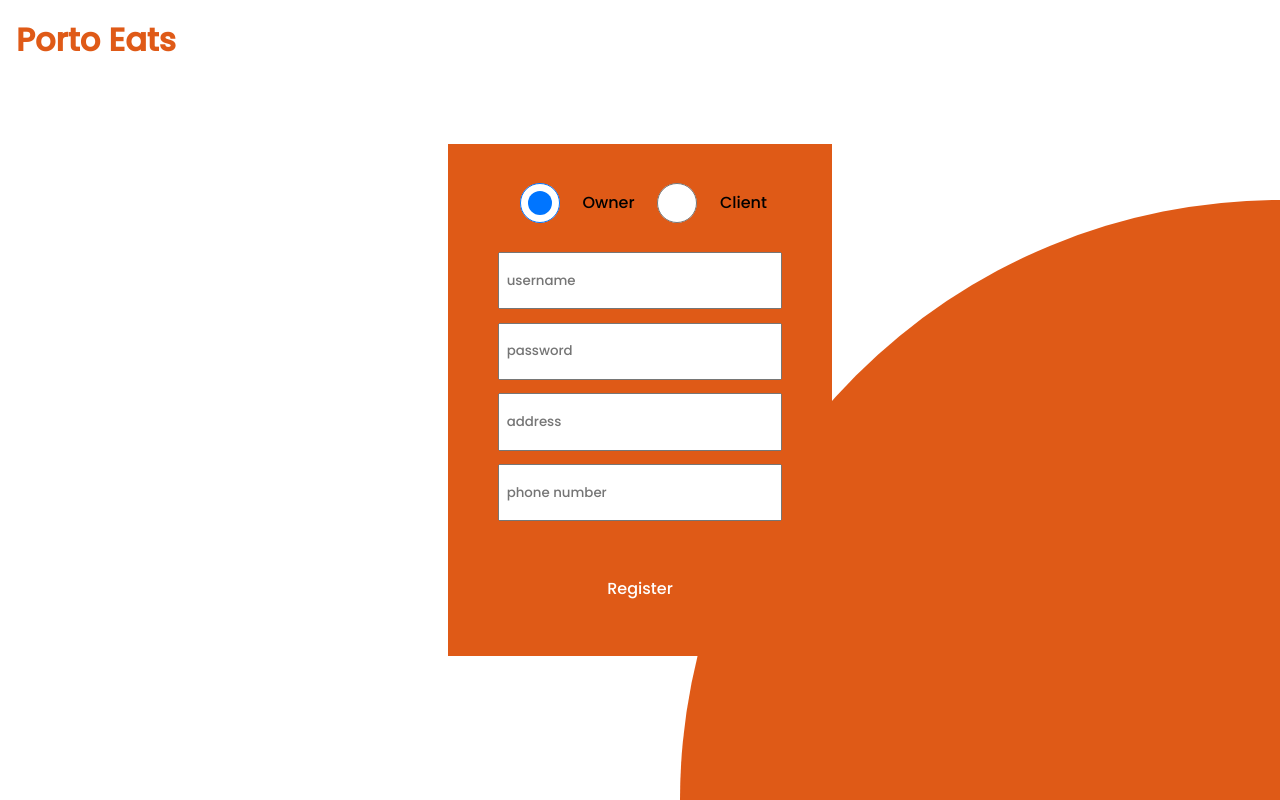
After one commit to ruibrogandrade/projectLTW, a PHP site: page /register.php in a window 1280 px wide. The commit adds this page. Run offline with PHP 8.4, Linux system fonts and the light colour scheme.

Commit message:
Finished register page, changed database and started doing user class

```diff
--- /dev/null
+++ b/register.php
@@ -0,0 +1,29 @@
+<!DOCTYPE html>
+<html lang="en">
+<head>
+    <meta charset="UTF-8">
+    <title>Login Page</title>
+    <link rel="stylesheet" href="style.css">
+</head>
+<body>
+<header>
+      <h1><a href="/">Porto Eats</a></h1>
+      </header>
+      <div class=wrapper>
+      <form class="register" action="action_login.php" method="post">
+        <div class = "radio">
+        <input type = "radio" name="Owner/Client" id="Owner" value="Owner" checked>
+        <label for="Owner">Owner</label>
+        <input type = "radio" name="Owner/Client" id="Client" value="Client">
+        <label for="Client">Client</label>
+        </div>
+        <input type="text" name="username" placeholder="username">
+        <input type="password" name="password" placeholder="password">
+        <input type="text" name="address" placeholder="address">
+        <input type="tel" name="phoneNumber" placeholder="phone number">
+        <a href="register.php">Register</a>
+      </form>
+      <div class="circle"></div>
+      </div>
+</body>
+</html>
--- a/style.css
+++ b/style.css
@@ -259,14 +259,49 @@ span.text-out{
     color: white;
   }
 
-.loginformsextras a{
+
+.radio{
+    display:flex;
+    justify-content: center;
+    align-items: center;
+    column-gap: 1em;
+    padding-bottom: 1em;
+}
+
+.radio input[type="radio"]{
+    width:3em;
+}
+
+.register{
+    width: 20em;
+    height: 28em;
+    display: flex;
+    flex-direction: column;
+    background-color: #df5a17;
+    padding: 2em;
+    align-items: center;
+    position: relative;
+}
+
+.register:nth-child(5){
+    padding-top: 3em;
+}
+
+.register input{
+    margin: 0.5em; padding: 0.5em;
+    width: 20em;
+    height: 3em;
+}
+
+.register a {
+    position:relative;
+    top: 3em;
     color: white;
-    background-color:#df5a17;
-    margin-top: 1em;
-    border-top: 1em;
-    padding-right: 0.9em;
-    padding-left: 0.9em;
-    padding-top: 0.4em;
-    padding-bottom: 0.4em;
-    border-radius: 3em;
+  }
+
+header h1 a {
+    position: absolute;
+    top: 0.5em;
+    left: 0.5em;
+    color: #df5a17;
 }
```
Also changed, not shown: create.sql (+22 -9 lines), user_class.php (added, +37 -0 lines), bd.db (deleted), database.db (added).
